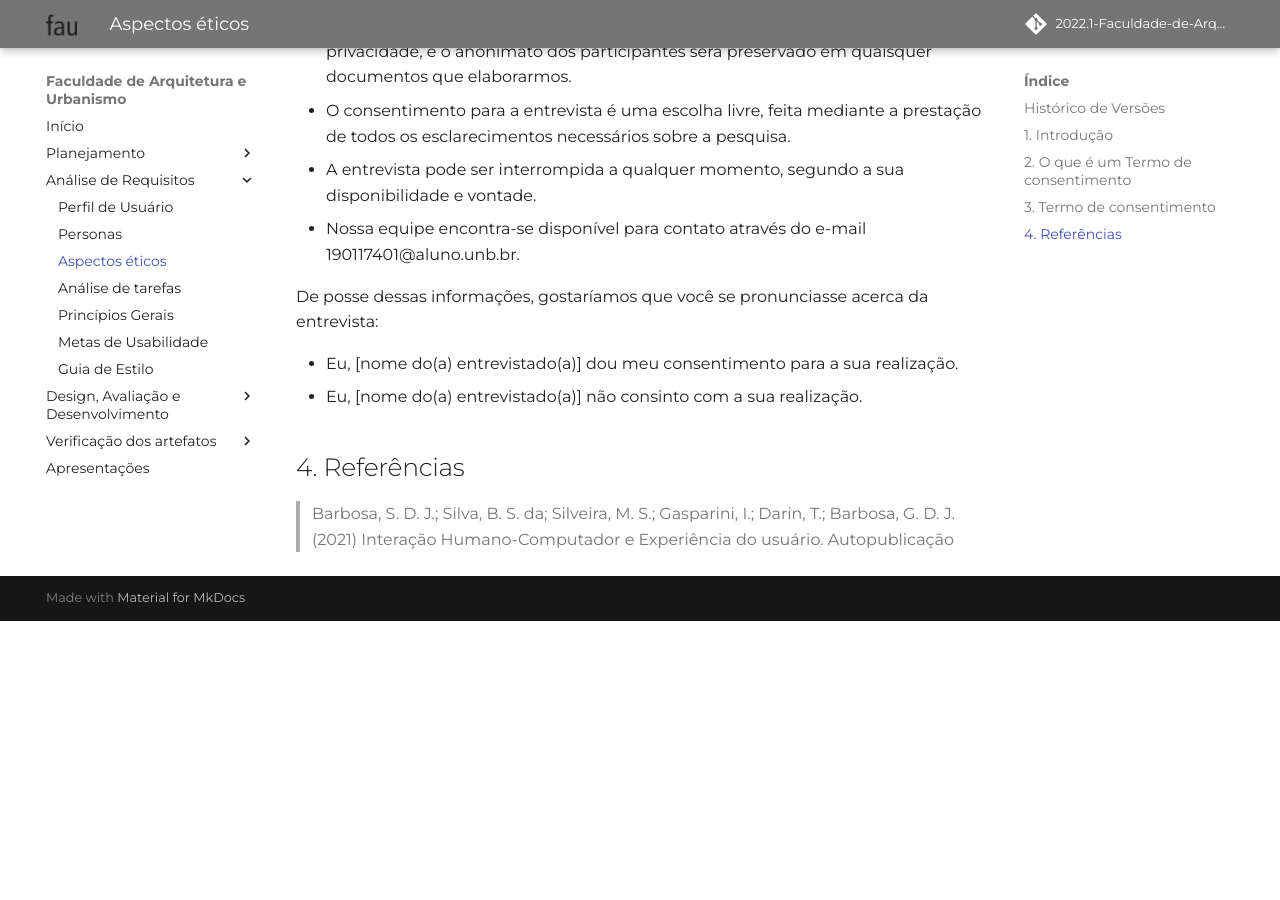
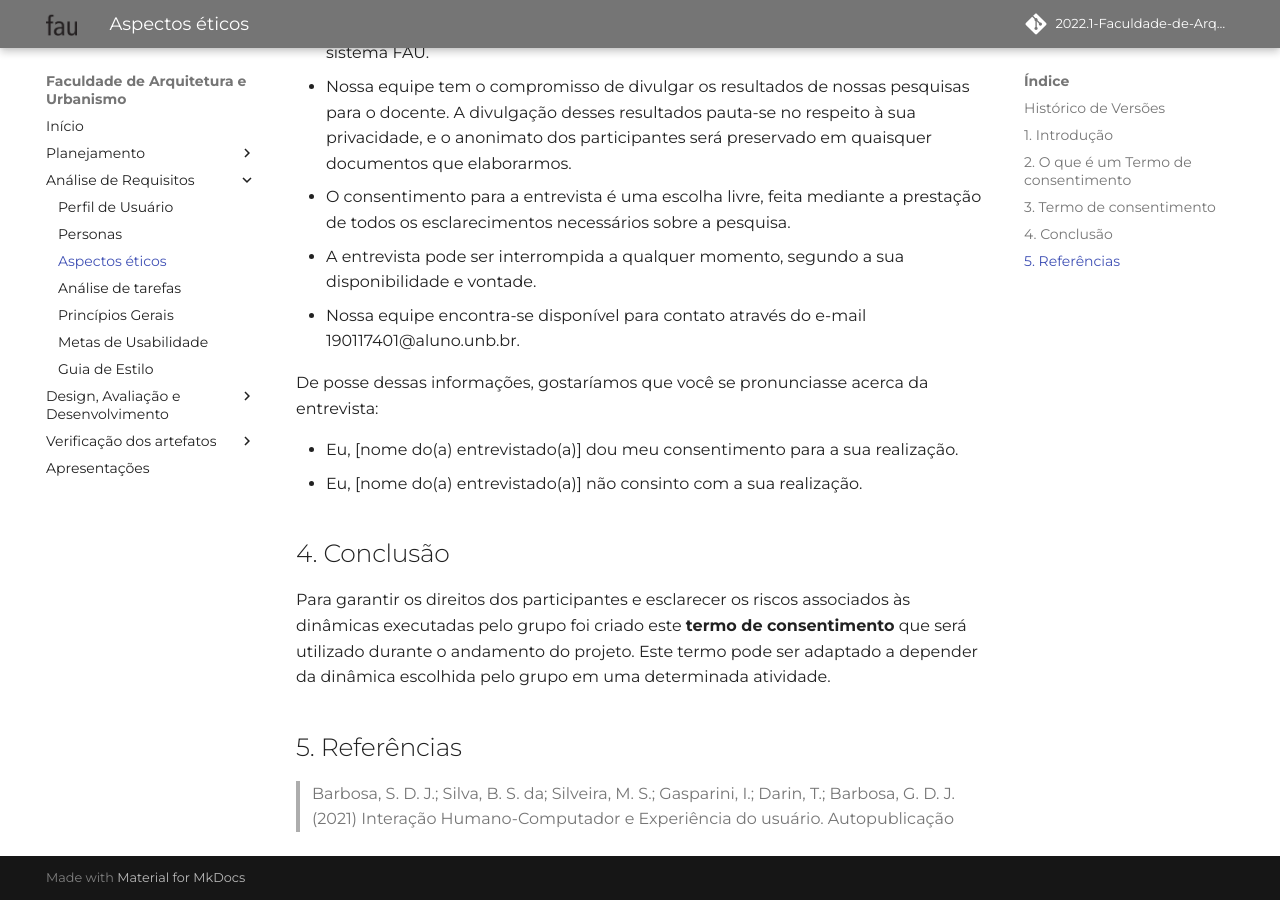
Before and after one commit to Mateusvff/2022.1-Faculdade-de-Arquitetura-e-Urbanismo, an MkDocs documentation site: the page built from docs/analise-de-requisitos/aspectos-eticos.md, in a window 1280 px wide and 900 px high, scrolled down 1972 px. Built offline with MkDocs 1.6.1 and Material for MkDocs 9.7.7, drawn with Linux system fonts in a browser that asks for light colours; some web fonts are replaced; comment, search, counter and statistics services are not loaded; before the commit the page ends 2593 px from its top, so only the background shows below that; some of the changed text lies outside the part shown.

Commit message:
correção do aspectos-eticos

```diff
--- a/docs/analise-de-requisitos/aspectos-eticos.md
+++ b/docs/analise-de-requisitos/aspectos-eticos.md
@@ -8,6 +8,7 @@
 17/07/2022 | 0.1 | Criação do Documento | Thalisson | Caio César
 17/07/2022 | 0.2 | Adição da *introdução* | Thalisson | Caio César
 18/07/2022 | 0.3 | Adição da *termo de consentimento* | Thalisson | Caio César
+03/09/2022 | 0.4 | Adição da *conclusão* | Thalisson Alves | Caio César
 
 ## 1. Introdução
 É responsabilidade da equipe de design proteger o bem-estar físico e psicológico dos participantes de qualquer estudo. A Resolução No 466/2012 do Conselho Nacional de Saúde, que regulamenta as pesquisas científicas envolvendo pessoas, pode ser usada para orientar os avaliadores no cuidado ético durante seu trabalho. Esses cuidados envolvem os seguintes princípios:
@@ -20,8 +21,7 @@
 
 ## 2. O que é um Termo de consentimento
 
-A participação na pesquisa deve ocorrer apenas com o consentimento livre e esclarecido dos
-participantes. Todo participante, independente do estudo, tem o direito de saber a duração estimada, o objetivo do estudo, os procedimentos de coleta de dados, os seus direitos enquanto participante do estudo, o uso que será feito da informação coletada e quaisquer riscos, desconfortos ou efeitos adversos relacionados à sua participação no estudo.
+A participação na pesquisa deve ocorrer apenas com o consentimento livre e esclarecido dos participantes. Todo participante, independente do estudo, tem o direito de saber a duração estimada, o objetivo do estudo, os procedimentos de coleta de dados, os seus direitos enquanto participante do estudo, o uso que será feito da informação coletada e quaisquer riscos, desconfortos ou efeitos adversos relacionados à sua participação no estudo.
 
 Essas informações devem ser comunicadas ao participante durante o processo de recrutamento e depois reiteradas no início da atividade através de um termo de consentimento. Ao assinar esse termo, o participante atesta que entende as garantias e os riscos do estudo e concorda com sua participação naquelas condições. Caso o participante tenha menos de 18 anos, o termo de consentimento deve ser assinado pelo seu responsável legal.
 
@@ -44,5 +44,9 @@ De posse dessas informações, gostaríamos que você se pronunciasse acerca da
 - Eu, [nome do(a) entrevistado(a)] dou meu consentimento para a sua realização.
 - Eu, [nome do(a) entrevistado(a)] não consinto com a sua realização.
 
-## 4. Referências
+## 4. Conclusão
+
+Para garantir os direitos dos participantes e esclarecer os riscos associados às dinâmicas executadas pelo grupo foi criado este **termo de consentimento** que será utilizado durante o andamento do projeto. Este termo pode ser adaptado a depender da dinâmica escolhida pelo grupo em uma determinada atividade.
+
+## 5. Referências
 > Barbosa, S. D. J.; Silva, B. S. da; Silveira, M. S.; Gasparini, I.; Darin, T.; Barbosa, G. D. J. (2021) Interação Humano-Computador e Experiência do usuário. Autopublicação
```
